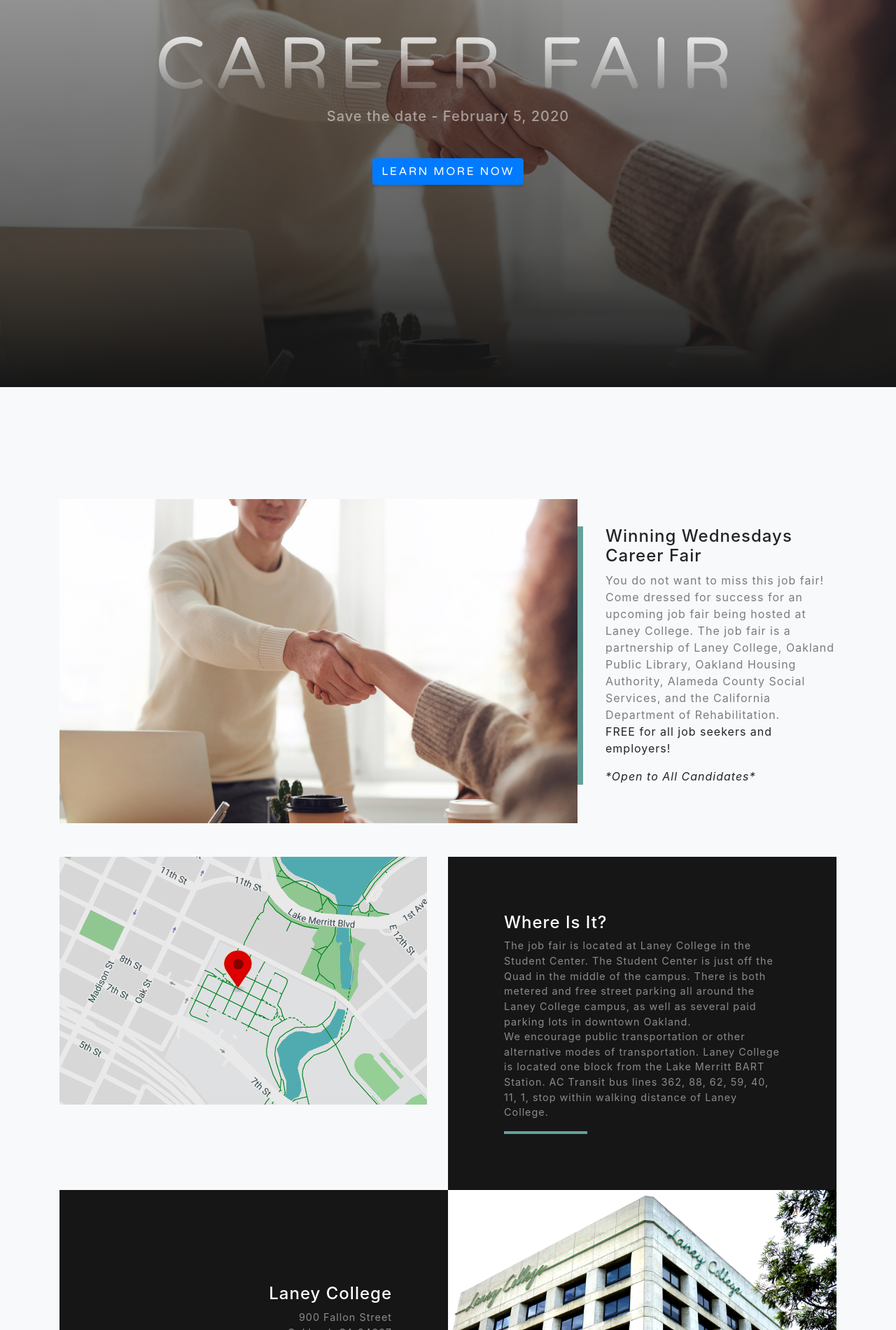
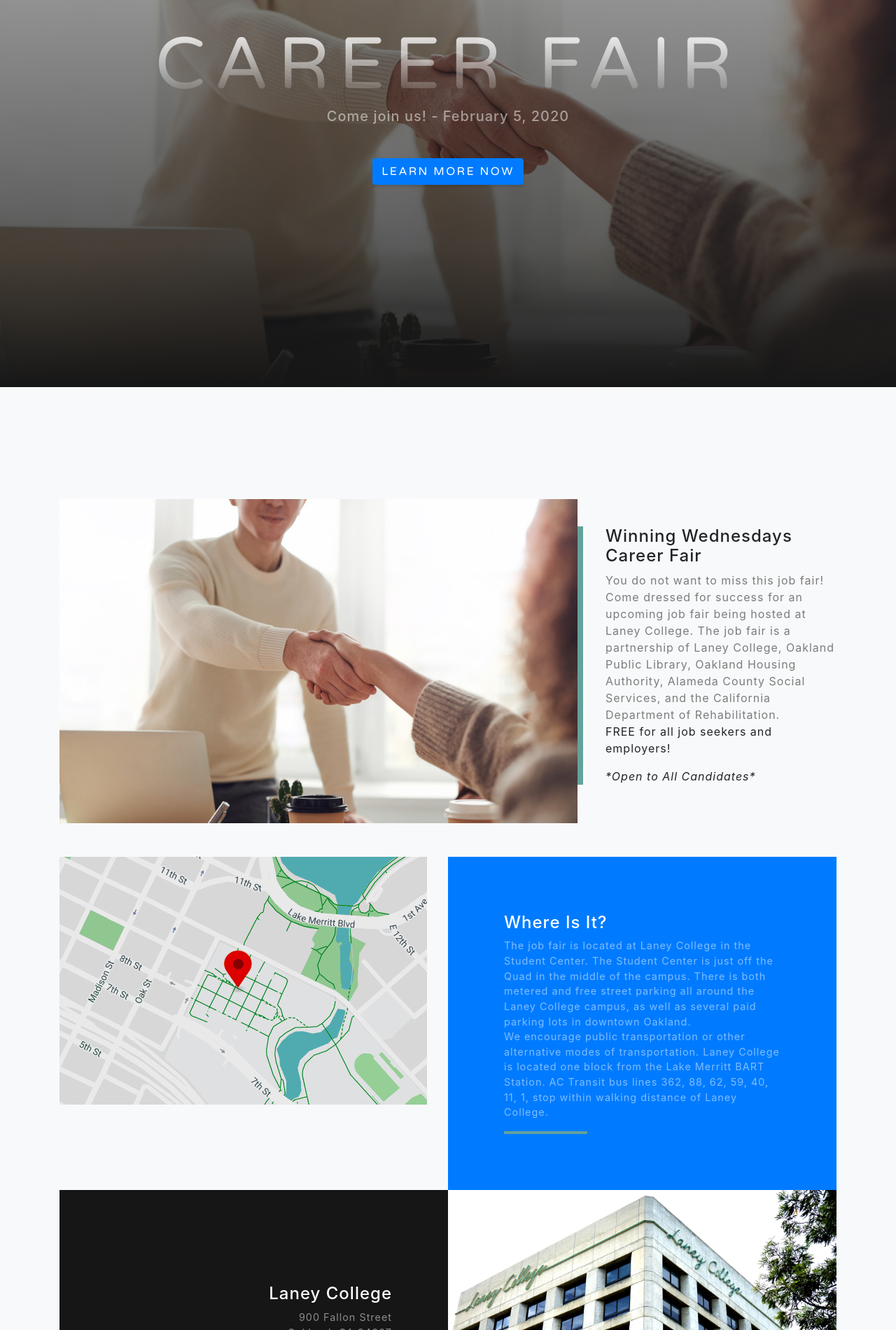
Before and after one commit to XopherDev/lp_ww_feb052020, a website with bundled scripts: page index.html in a window 1280 px wide. Shown: the part 247-2147 px from the top of the page at 70% size. Built offline with nearby package versions, Linux system fonts and the light colour scheme.

Commit message:
Updated after npm install

```diff
--- a/css/grayscale.css
+++ b/css/grayscale.css
@@ -1,6 +1,6 @@
 /*!
  * Start Bootstrap - Grayscale v5.0.9 (https://startbootstrap.com/template-overviews/grayscale)
- * Copyright 2013-2019 Start Bootstrap
+ * Copyright 2013-2020 Start Bootstrap
  * Licensed under MIT (https://github.com/BlackrockDigital/startbootstrap-grayscale/blob/master/LICENSE)
  */
 
--- a/index.html
+++ b/index.html
@@ -63,7 +63,7 @@
     <div class="container d-flex h-100 align-items-center">
       <div class="mx-auto text-center">
         <h1 class="mx-auto my-0 text-uppercase">Career Fair</h1>
-        <h2 class="text-white-50 mx-auto mt-2 mb-5">Save the date - February 5, 2020</h2>
+        <h2 class="text-white-50 mx-auto mt-2 mb-5">Come join us! - February 5, 2020</h2>
         <a href="#eventinfo" class="btn btn-primary js-scroll-trigger">Learn More Now</a>
       </div>
     </div>
@@ -120,7 +120,7 @@
           <img class="img-fluid" src="img/demo-image-01.jpg" alt="">
         </div>
         <div class="col-lg-6">
-          <div class="bg-black text-center h-100 project">
+          <div class="bg-primary text-center h-100 project">
             <div class="d-flex h-100">
               <div class="project-text w-100 my-auto text-center text-lg-left">
                 <h4 class="text-white">Where Is It?</h4>
```
Also changed, not shown: css/grayscale.min.css, js/grayscale.min.js.
